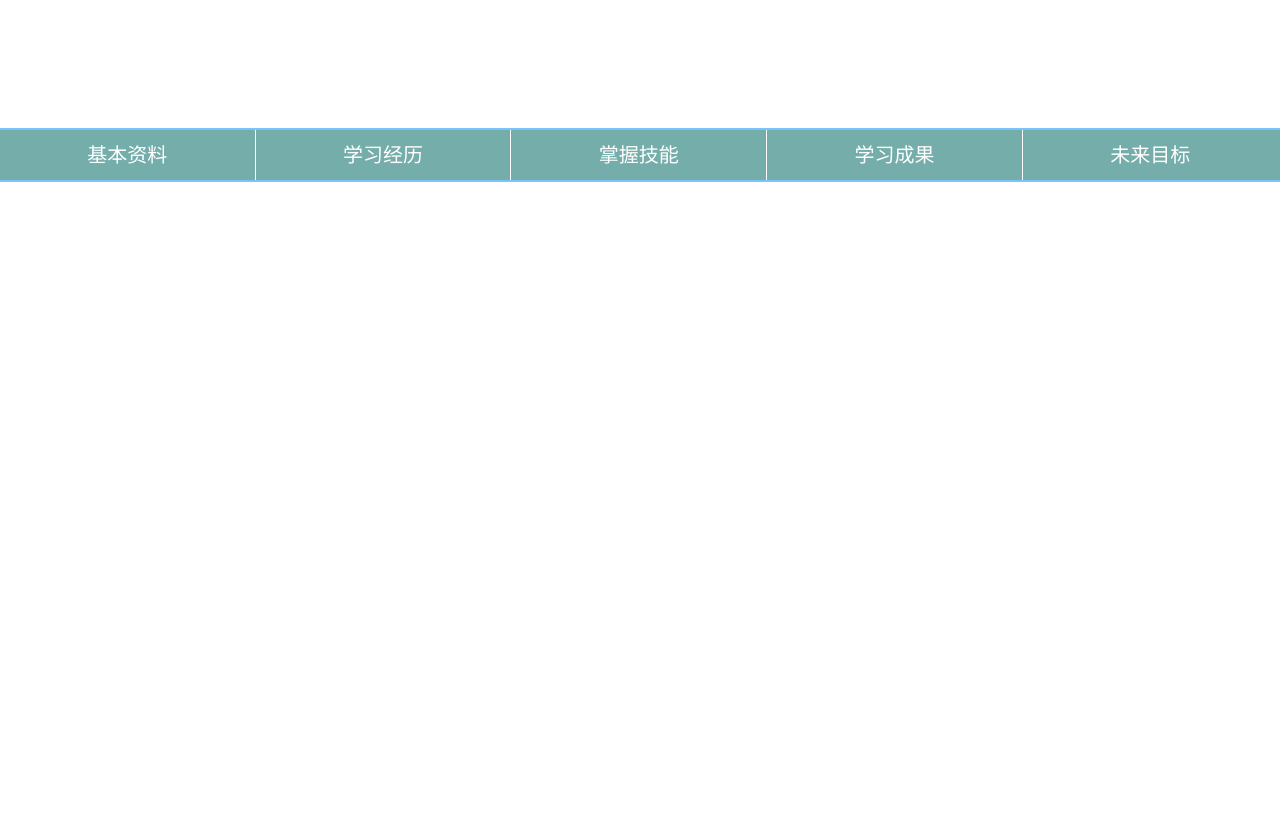
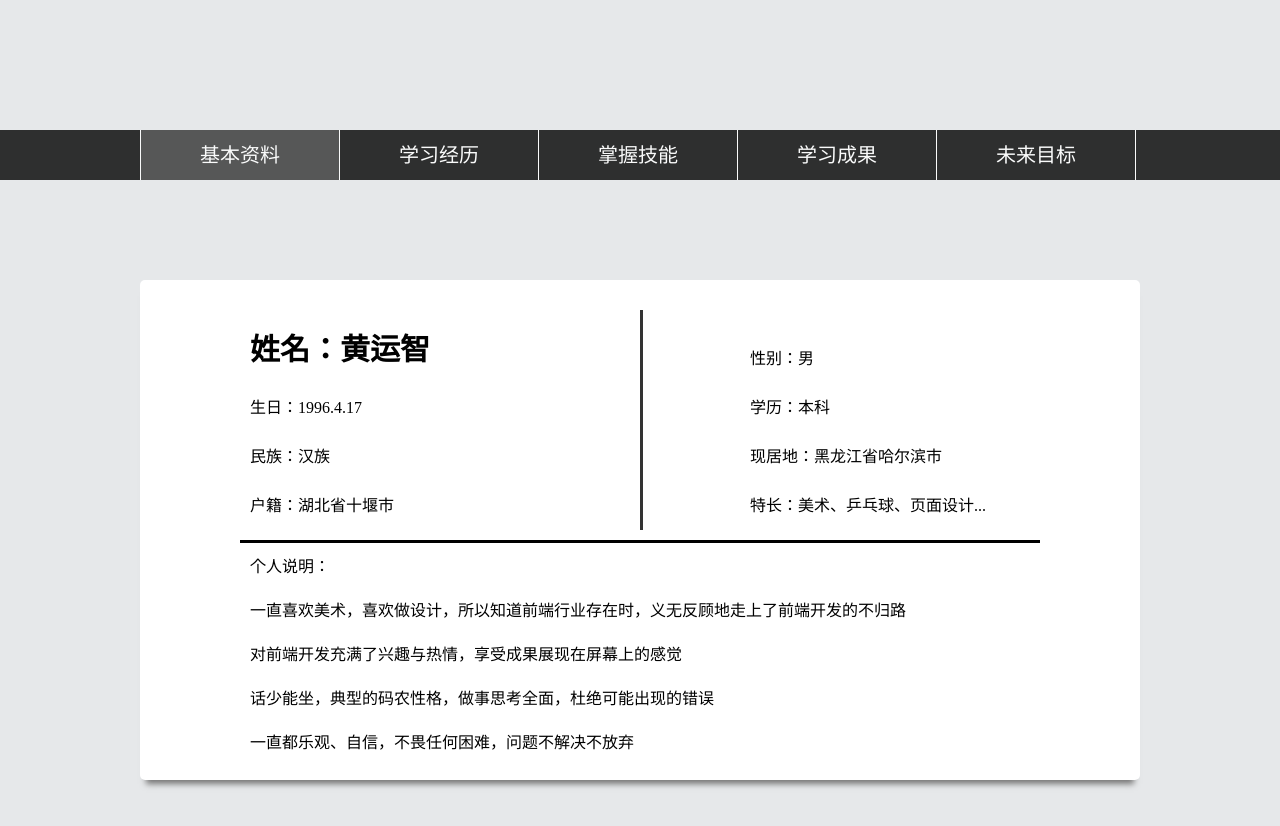
Before and after one commit to 964873559/Resume, a plain HTML site: page index.html in a window 1280 px wide. Shown: the part 620-1446 px from the top of the page. Drawn offline with Linux system fonts and the light colour scheme.

Commit message:
pull code

```diff
--- a/css/index.css
+++ b/css/index.css
@@ -1,6 +1,9 @@
 * {
 	margin: 0;
 	padding: 0;
+}
+body {
+	background: #e6e8ea;
 }
 .max-div {
 	width: 100%;
@@ -38,3 +41,49 @@
 	background: url(../images/ktphoto.png) no-repeat;
 	background-size: 100%;
 }
+#div2 {
+	position: relative;
+	width: 1000px;
+	height: 500px;
+	background: #fff;
+	border-radius: 5px;
+	margin: 100px auto;
+	box-shadow: 0px 10px 6px -6px #777;
+}
+#div2-1 {
+	width: 400px;
+	height: 220px;
+	border-right: solid 3px #333;
+	position: absolute;
+	margin-left: 100px;
+	margin-top: 30px;
+}
+#div2-1 p,#div2-2 p {
+	padding: 15px 15px 10px 10px;
+}
+#div2-1 p:first-child {
+	font-size: 30px;
+}
+#div2-2 {
+	width: 400px;
+	height: 220px;
+	position: absolute;
+	right: 0px;
+	margin-top: 50px;
+}
+#div2-3 {
+	width: 100%;
+	height: 220px;
+	position: absolute;
+	bottom: 30px;
+}
+#div2-3-1 {
+	width: 800px;
+	height: 100%;
+	border-top: solid 3px #000;
+	position: relative;
+	margin: 10px auto;
+}
+#div2-3-1 p {
+	padding: 10px;
+}
--- a/css/nav.css
+++ b/css/nav.css
@@ -3,18 +3,22 @@
 	width: 100%;
 	height: 50px;
 	bottom: 0px;
-	background: #74adaa;
-	box-shadow: 0px 0px 0px 2px #7bc3fd;
+	background: #000;
+	opacity: 0.8;
+}
+#nav ul {
+	margin: 0 auto;
+	max-width: 1000px;
 }
 #nav li {
-	width: 19.9%;
+	width: 19.8%;
 	height: 100%;
 	display: inline;
 	float: left;
 	border-right:solid 1px #fff;
 }
-#nav li:last-child {
-	border-right: none;
+#nav li:first-child {
+	border-left: solid 1px #fff;
 }
 #nav li a{
 	display: inline-block;
@@ -22,6 +26,69 @@
 	color: #fff;
 	font-family: "Microsoft YaHei";
 	text-align: center;
+	text-decoration: none;
 	font-size: 20px;
 	line-height: 50px;
+	background: #333;
 }
+.three-d {
+	position: relative;
+	perspective:200px;
+	-webkit-perspective:200px;
+	-moz-perspective:200px;
+	-o-perspective:200px;
+	transition:all 0.5s linear;
+	-webkit-transition:all 0.5s linear;
+	-moz-transition:all 0.5s linear;
+	-o-transition:all 0.5s linear;
+}
+.three-d:hover .three-d-box{
+	-wekbit-transform: translateZ(-25px) rotateX(90deg);
+    -moz-transform: translateZ(-25px) rotateX(90deg);
+    -o-transform: translateZ(-25px) rotateX(90deg);
+    transform: translateZ(-25px) rotateX(90deg);
+}
+.front {
+	transform:rotateX(0deg) translateZ(25px);
+	-webkit-transform:rotateX(0deg) translateZ(25px);
+	-moz-transform:rotateX(0deg) translateZ(25px);
+	-o-transform:rotateX(0deg) translateZ(25px);
+}
+.back {
+	transform:rotateX(-90deg) translateZ(25px);
+	-webkit-transform:rotateX(-90deg) translateZ(25px);
+	-moz-transform:rotateX(-90deg) translateZ(25px);
+	-o-transform:rotateX(-90deg) translateZ(25px);
+}
+.front,.back {
+	display: block;
+	width: 100%;
+	height: 100%;
+	position: absolute;
+	background: #000;
+}
+.three-d-box {
+	top: 0;
+	width: 100%;
+	height: 100%;
+	display: block;
+	position: absolute;
+	transform-style: preserve-3d;
+	-webkit-transform-style: preserve-3d;
+	-moz-transform-style: preserve-3d;
+	-o-transform-style: preserve-3d;
+	transform: translateZ(-25px);
+	-webkit-transform: translateZ(-25px);
+	-moz-transform: translateZ(-25px);
+	-o-transform: translateZ(-25px);
+	transition:all 0.5s linear;
+	-webkit-transition:all 0.5s linear;
+	-moz-transition:all 0.5s linear;
+	-o-transition:all 0.5s linear;
+}
+#nav li .active .front,
+#nav li .active .back,
+#nav li a:hover .front,
+#nav li a:hover .back {
+	background: #333;
+}
--- a/index.html
+++ b/index.html
@@ -16,14 +16,75 @@
 		</div>
 		<div id="nav">
 			<ul>
-				<li><a>基本资料</a></li>
-				<li><a>学习经历</a></li>
-				<li><a>掌握技能</a></li>
-				<li><a>学习成果</a></li>
-				<li><a>未来目标</a></li>
+				<li><a href="#" class="three-d active">
+					基本资料
+					<span class="three-d-box">
+						<span class="front">基本资料</span>
+						<span class="back">基本资料</span>
+					</span>
+
+				</a></li>
+				<li><a href="javascript:scrollDown(1);" class="three-d" >
+					学习经历
+					<span class="three-d-box">
+						<span class="front">学习经历</span>
+						<span class="back">学习经历</span>
+					</span>
+
+				</a></li>
+				<li><a href="javascript:scrollDown(2);" class="three-d">
+					掌握技能
+					<span class="three-d-box">
+						<span class="front">掌握技能</span>
+						<span class="back">掌握技能</span>
+					</span>
+
+				</a></li>
+				<li><a href="javascript:scrollDown(3);" class="three-d">
+					学习成果
+					<span class="three-d-box">
+						<span class="front">学习成果</span>
+						<span class="back">学习成果</span>
+					</span>
+
+				</a></li>
+				<li><a href="javascript:scrollDown(4);" class="three-d">
+					未来目标
+					<span class="three-d-box">
+						<span class="front">未来目标</span>
+						<span class="back">未来目标</span>
+					</span>
+
+				</a></li>
 			</ul>
 		</div>
 	</div>
-	<div id="div2" class="max-div"></div>
+	<div id="div2" class="max-div">
+		<div id="div2-1">
+			<p><b>姓名：黄运智</b></p>
+			<p>生日：1996.4.17</p>
+			<p>民族：汉族</p>
+			<p>户籍：湖北省十堰市</p>
+		</div>
+		<div id="div2-2">
+			<p>性别：男</p>
+			<p>学历：本科</p>
+			<p>现居地：黑龙江省哈尔滨市</p>
+			<p>特长：美术、乒乓球、页面设计...</p>
+		</div>
+		<div id="div2-3">
+			<div id="div2-3-1">
+				<p>个人说明：</p>
+				<p>一直喜欢美术，喜欢做设计，所以知道前端行业存在时，义无反顾地走上了前端开发的不归路</p>
+				<p>对前端开发充满了兴趣与热情，享受成果展现在屏幕上的感觉</p>
+				<p>话少能坐，典型的码农性格，做事思考全面，杜绝可能出现的错误</p>
+				<p>一直都乐观、自信，不畏任何困难，问题不解决不放弃</p>
+			</div>
+		</div>
+	</div>
+	<div id="div3" class="max-div"></div>
+	<div id="div4" class="max-div"></div>
+	<div id="div5" class="max-div"></div>
+	<script type="text/javascript" src="js/index.js"></script>
 </body>
 </html>
--- /dev/null
+++ b/js/index.js
@@ -0,0 +1,12 @@
+window.onload = function  () {
+
+}
+
+//滚屏方法
+function  scrollDown(id) {
+	//获取屏幕的宽度
+	var windowH = document.body.clientHeight;
+	for (var i = 0; i < windowH*id; i++) {
+		parent.scroll(1,i);
+	}
+}
```
